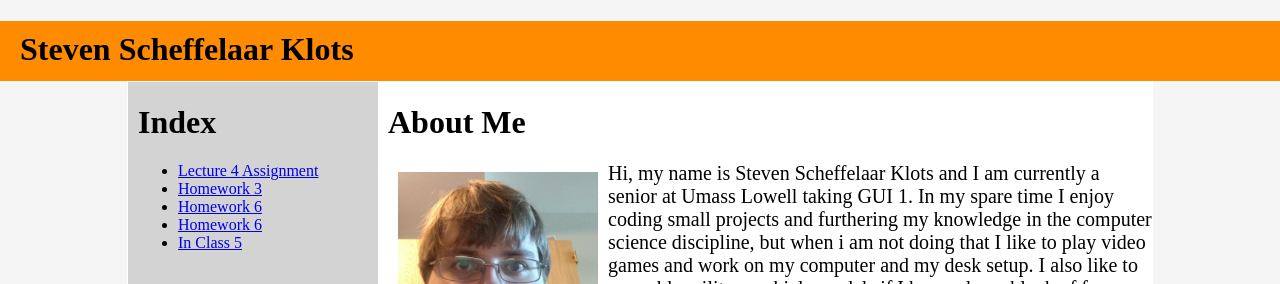
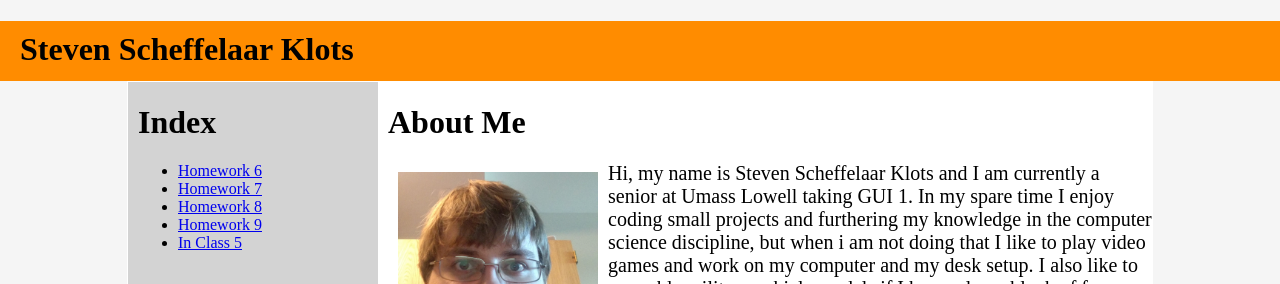
Before and after one commit to Steven-ScheffelaarKlots/GUI-1, a plain HTML site: page index.html in a window 1280 px wide. Shown: the top 284 px of the page. Drawn offline with Linux system fonts and the light colour scheme.

Commit message:
Redone HW2

```diff
--- a/HW6/css/default.css
+++ b/HW6/css/default.css
@@ -14,12 +14,14 @@
     border-radius: 0 0 15px 15px;
 }
 
+/*Styling for the main header of the page*/
 #header {
     width:100%;
     background-color: darkorange;
     height: 60px;
 }
 
+/*Padding for the content of the header*/
 #header h1 {
     padding-top: 10px;
     padding-left: 20px;
--- a/css/default.css
+++ b/css/default.css
@@ -14,22 +14,26 @@
     border-radius: 0 0 15px 15px;
 }
 
+/* Styling for the header and the main title of the page*/
 #header {
     width:100%;
     background-color: darkorange;
     height: 60px;
 }
 
+/*Adds padding around the content of the header*/
 #header h1 {
     padding-top: 10px;
     padding-left: 20px;
 }
 
+/*Adds the color for the backdrop of the page*/
 body {
     margin: 0;
     background-color: whitesmoke;
 }
 
+/*Changes the height of the picture of my face*/
 td img {
     height: 400px;;
 }
@@ -54,6 +58,7 @@ td img {
     font-size: 20px;
 }
 
+/*Position for the image in the main content of the page*/
 .content img {
     float: left;
     width: 200px;;
--- a/default.css
+++ b/default.css
@@ -1,3 +1,4 @@
+/*Wraps up the entire page except the header and centers it*/
 #wrap {
     width: 70%;
     margin:0 auto;;
@@ -6,15 +7,18 @@
     border-radius: 0px 0px 15px 15px;
 }
 
+/*Styling for the header*/
 #header {
     width:100%;
     background-color: darkorange;
     height: 60px;
 }
 
+/*Adds padding around the content of the header*/
 #header h1 {
     padding-top: 10px;
 }
+
 
 body {
     margin: 0px;
--- a/index.html
+++ b/index.html
@@ -15,16 +15,18 @@
             <h1>Steven Scheffelaar Klots</h1>
         </div>
         <div id="wrap">
+            <!--Sidebar that contains links to my other assignments-->
             <div class="sidebar">
                 <h1>Index</h1>
                 <ul>
-                    <li><a href="Lecture4.html">Lecture 4 Assignment</a></li>
-                    <li><a href="HW3/index.html">Homework 3</a></li>
                     <li><a href="HW6/index.html">Homework 6</a></li>
-                    <li><a href="HW8/index.html">Homework 6</a></li>
+                    <li><a href="HW7/index.html">Homework 7</a></li>
+                    <li><a href="HW8/index.html">Homework 8</a></li>
+                    <li><a href="HW9/index.html">Homework 9</a></li>
                     <li><a href="In-Class-5/example.html">In Class 5</a> </li>
                 </ul>
             </div>
+            <!--Content class contains the main part of the webpage-->
             <div class="content">
                 <h1>
                     About Me
@@ -39,6 +41,7 @@
                     to focus on developing products mainly in Javascript.
                 </p>
             </div>
+            <!--Footer of the page-->
             <div class="footer">
                 <p>
                     <a href="http://jigsaw.w3.org/css-validator/check/referer">
@@ -47,7 +50,6 @@
                              alt="Valid CSS!" />
                     </a>
                 </p>
-
             </div>
         </div>
     </body>
```
